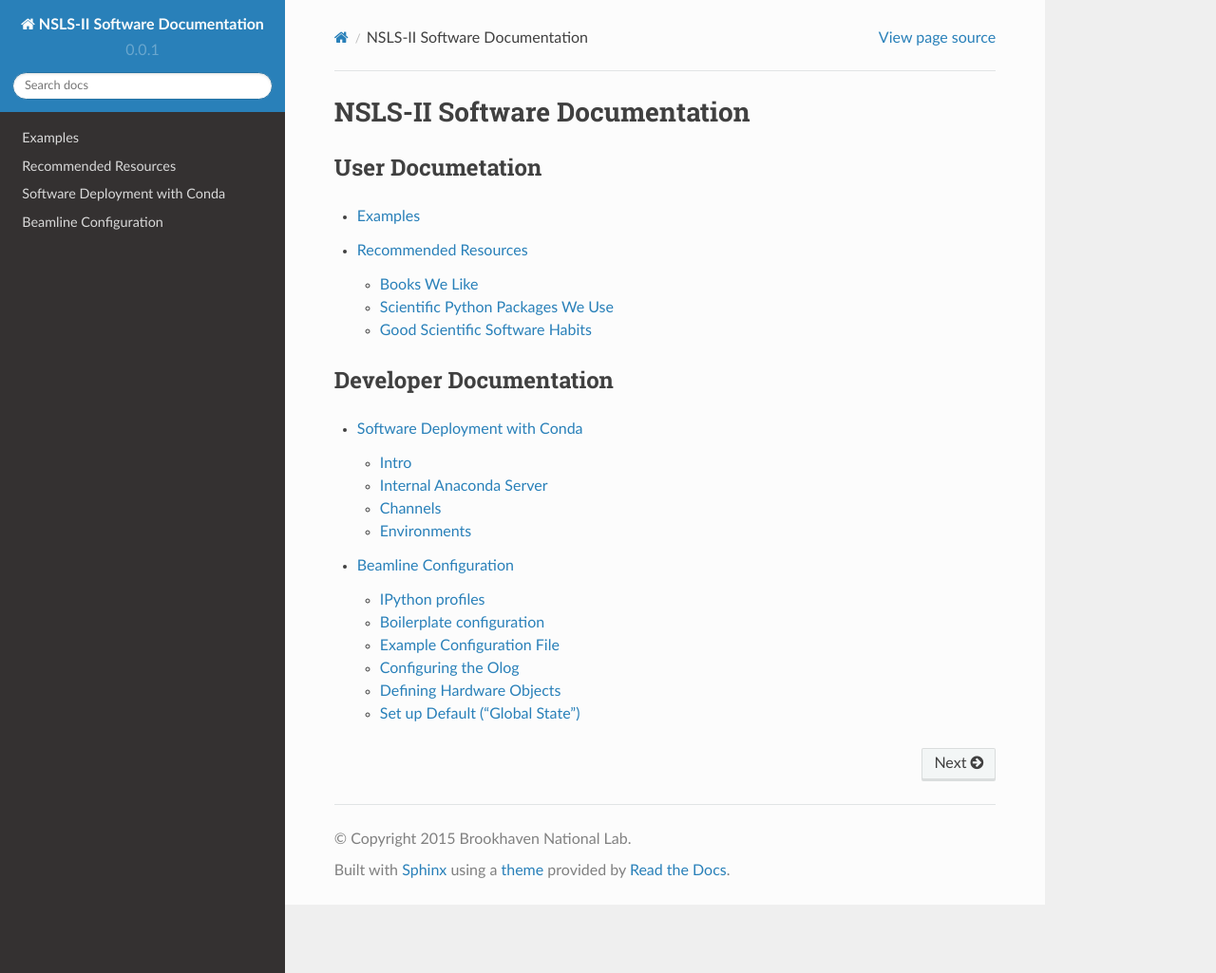
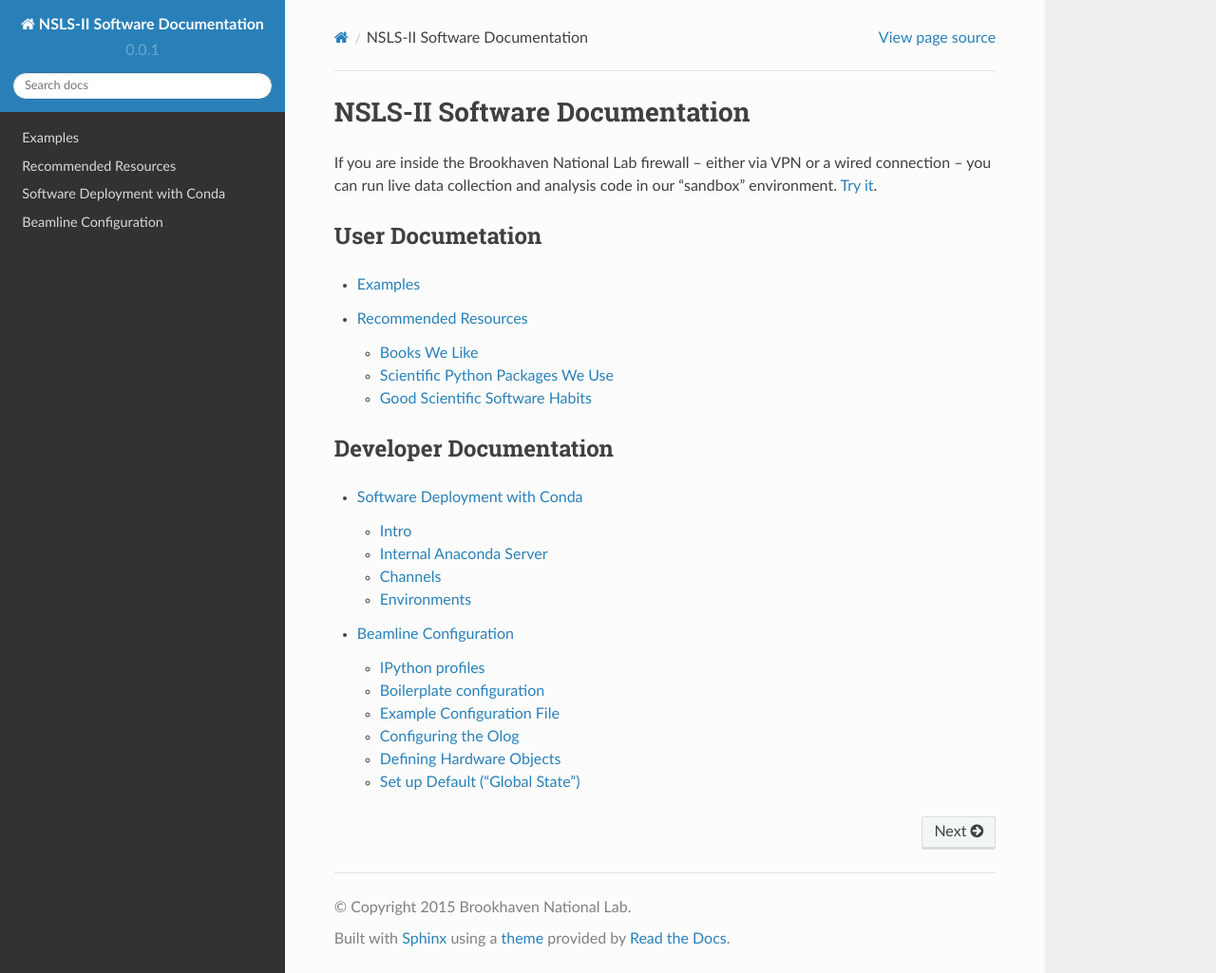
Before and after one commit to NSLS-II/docs, a Sphinx documentation site: the page built from source/index.rst, in a window 1280 px wide and 1025 px high. Shown: the whole window at 95% size. Built offline with Sphinx 7.4.7 and the Read the Docs theme 2.0.0, drawn with Linux system fonts in a browser that asks for light colours; pages that are not in the unit, such as notebooks, are missing from menus.

Commit message:
Add link to tmpnb

```diff
--- a/source/index.rst
+++ b/source/index.rst
@@ -5,6 +5,11 @@
 
 NSLS-II Software Documentation
 ==============================
+
+
+If you are inside the Brookhaven National Lab firewall -- either via
+VPN or a wired connection -- you can run live data collection and analysis
+code in our "sandbox" environment. `Try it <https://try.nsls2.bnl.gov>`_.
 
 User Documetation
 -----------------
```
